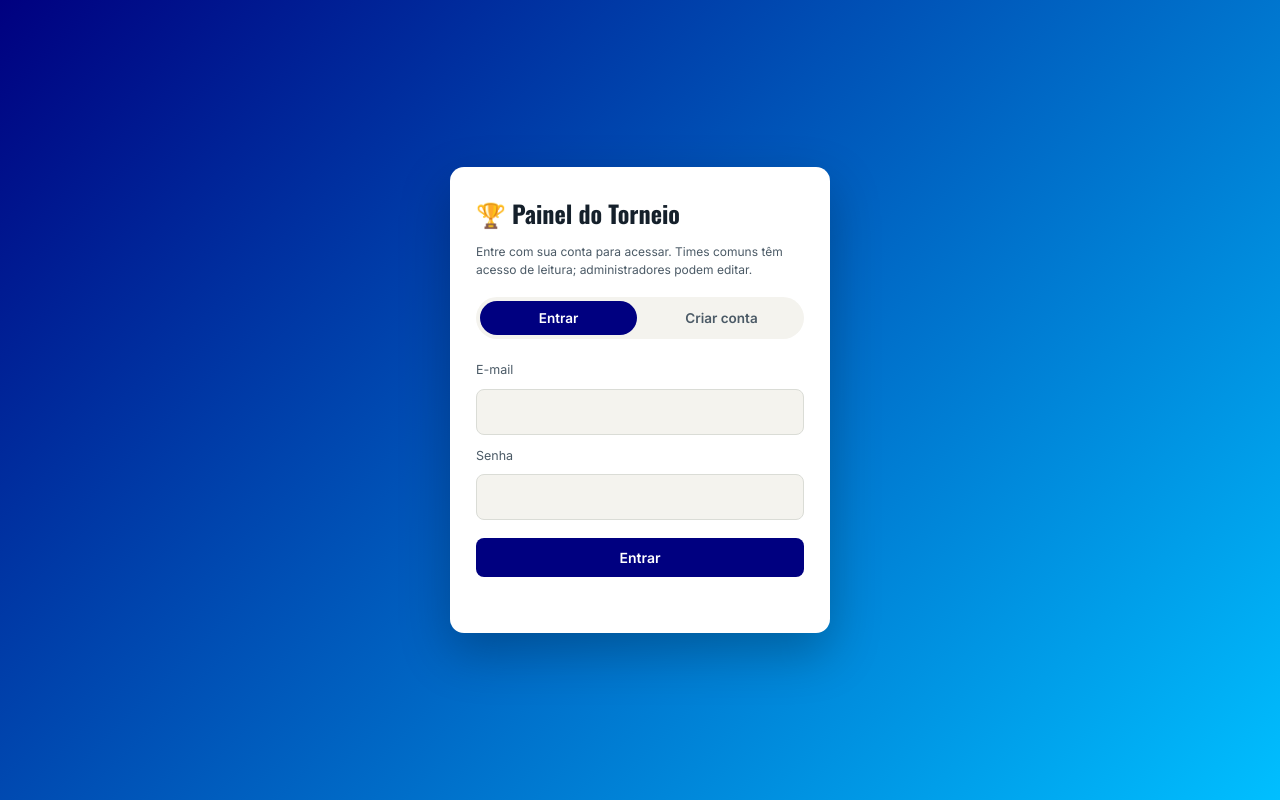
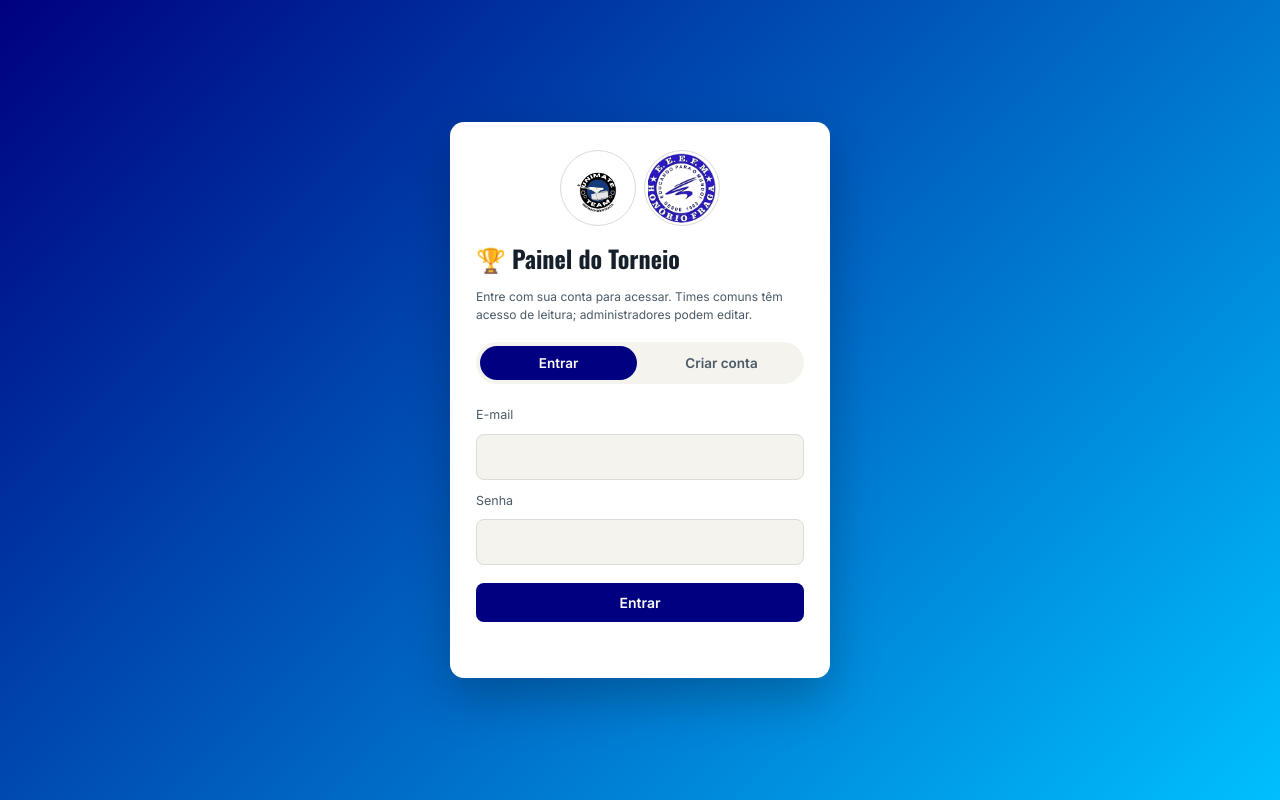
Before and after one commit to pedrodemello2008-maker/Torneio, a plain HTML site: page index.html in a window 1280 px wide. Drawn offline with nearby package versions, Linux system fonts and the light colour scheme; no server answers.

Commit message:
Add logos to login and app screens

```diff
--- a/index.html
+++ b/index.html
@@ -18,6 +18,13 @@
     <!-- ===================== TELA DE LOGIN ===================== -->
     <div id="login-screen" class="login-wrap">
       <div class="login-card">
+        <div class="logos logos-login">
+          <img src="img/logo-equipe.png" alt="Logo da equipe Unimate Team" />
+          <img
+            src="img/logo-escola.png"
+            alt="Logo da escola EEEFM Honório Fraga"
+          />
+        </div>
         <h1>🏆 Painel do Torneio</h1>
         <p class="small">
           Entre com sua conta para acessar. Times comuns têm acesso de leitura;
@@ -74,6 +81,13 @@
     <!-- ===================== APP ===================== -->
     <div id="app-screen" style="display: none">
       <header class="top">
+        <div class="logos logos-header">
+          <img src="img/logo-equipe.png" alt="Logo da equipe Unimate Team" />
+          <img
+            src="img/logo-escola.png"
+            alt="Logo da escola EEEFM Honório Fraga"
+          />
+        </div>
         <h1>🏆 Painel do Torneio</h1>
         <p>Organize regras, times, fase de grupos e mata-mata em um só lugar</p>
       </header>
```
